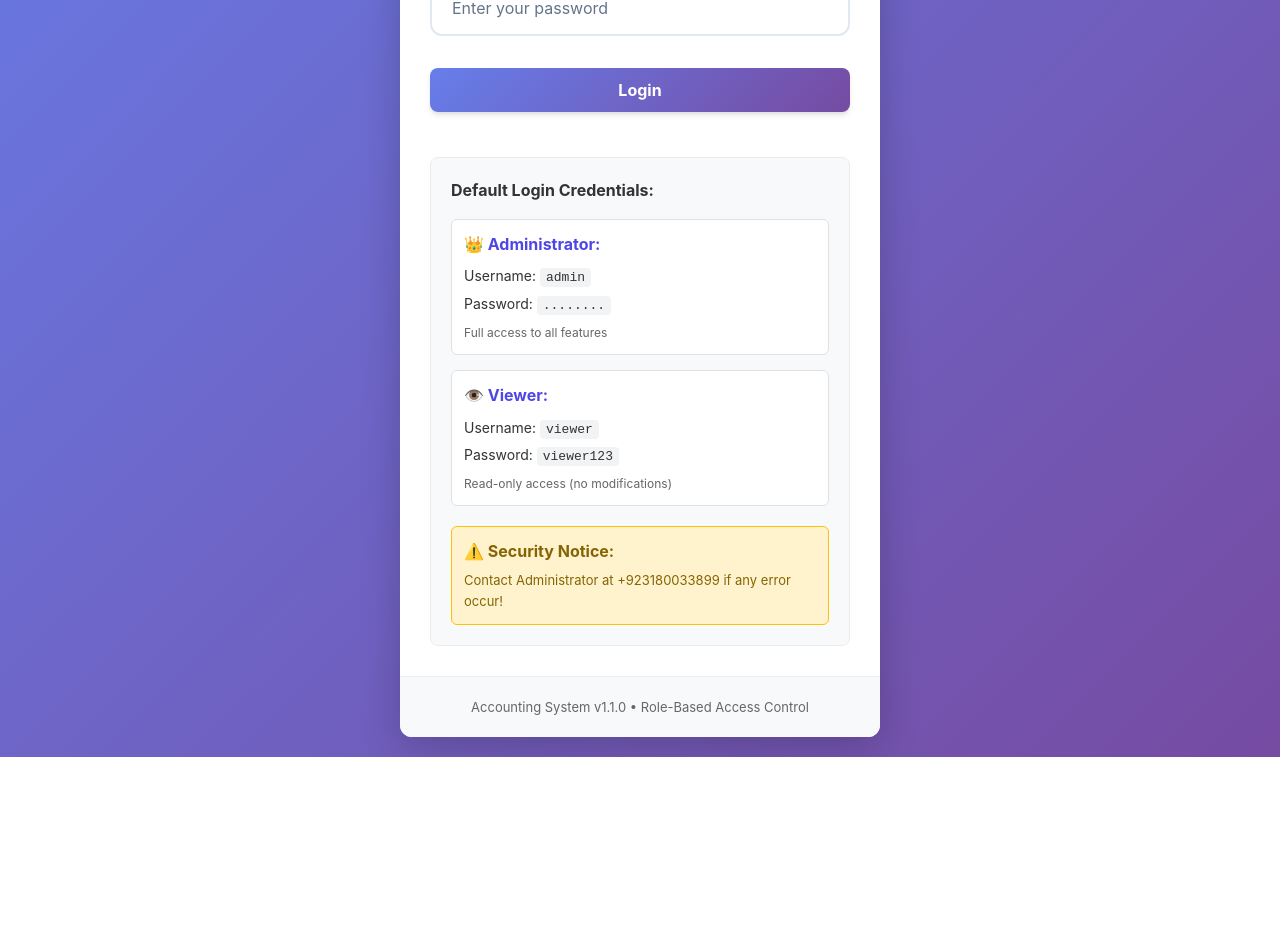
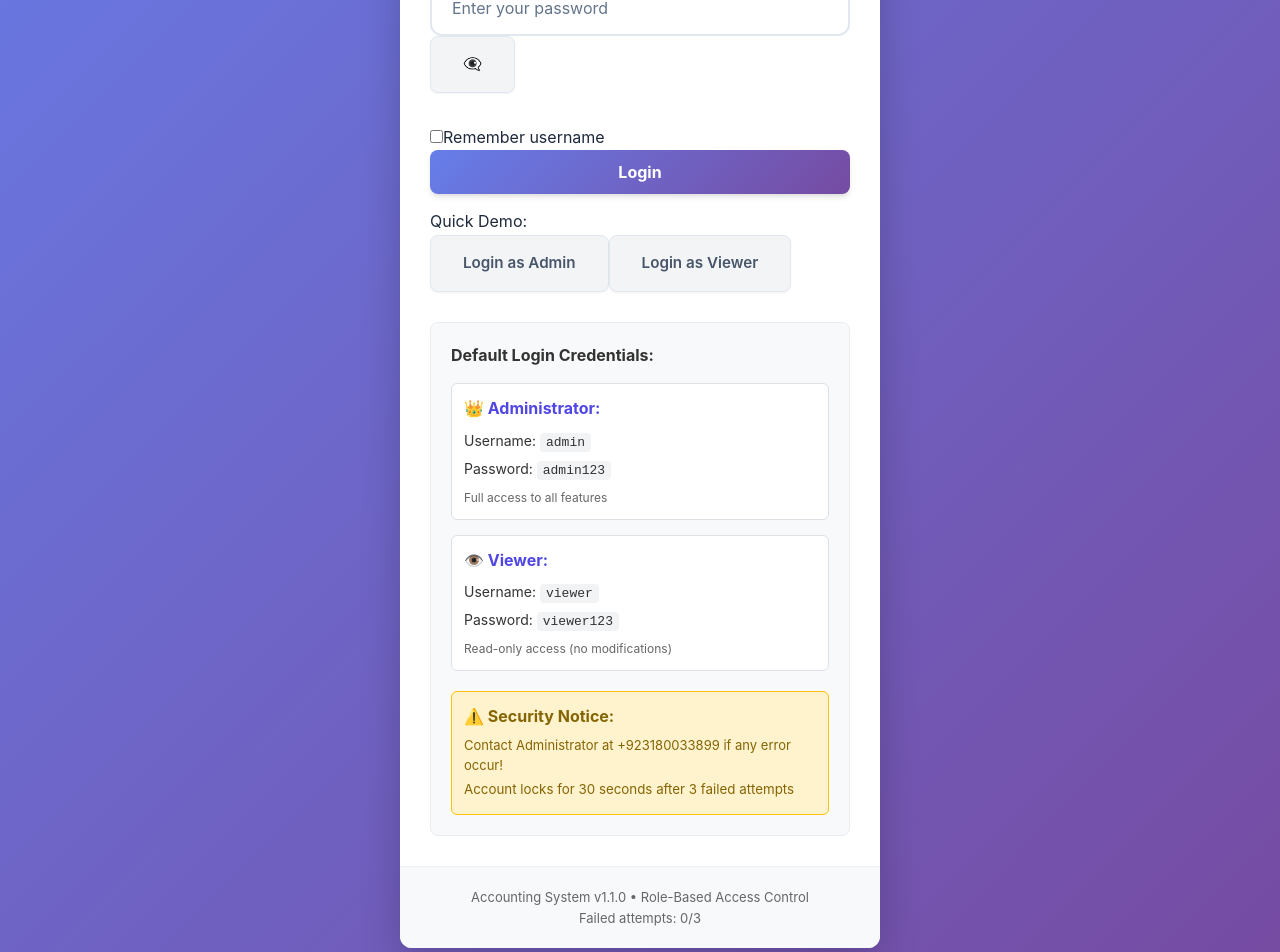
Before and after one commit to thegrotech/Double-Entry-Accounting-System, a React (Create React App) app in the folder frontend/: page / in a window 1280 px wide. Shown: the part 418-1370 px from the top of the page. Before the commit the page ends 1175 px from the top, so only its background shows below. Built offline with nearby package versions, Linux system fonts and the light colour scheme.

Commit message:
Enhance LoginPage with security and UX improvements
Added features for account locking, input sanitization, and remember me functionality.

```diff
--- a/frontend/src/components/LoginPage.js
+++ b/frontend/src/components/LoginPage.js
@@ -1,5 +1,5 @@
-import React, { useState } from 'react';
-import AuthService from '../utils/auth'; // Use AuthService directly
+import React, { useState, useEffect } from 'react';
+import AuthService from '../utils/auth';
 import './Login.css';
 
 const Login = ({ onLoginSuccess }) => {
@@ -7,21 +7,107 @@ const Login = ({ onLoginSuccess }) => {
   const [password, setPassword] = useState('');
   const [error, setError] = useState('');
   const [loading, setLoading] = useState(false);
+  const [showPassword, setShowPassword] = useState(false);
+  const [loginAttempts, setLoginAttempts] = useState(0);
+  const [isLocked, setIsLocked] = useState(false);
+  const [lockTime, setLockTime] = useState(0);
+  const [rememberMe, setRememberMe] = useState(false);
+  const [formErrors, setFormErrors] = useState({});
+
+  // Load saved username from localStorage
+  useEffect(() => {
+    const savedUsername = localStorage.getItem('rememberedUsername');
+    if (savedUsername) {
+      setUsername(savedUsername);
+      setRememberMe(true);
+    }
+  }, []);
+
+  // Handle lock countdown timer
+  useEffect(() => {
+    let timer;
+    if (isLocked && lockTime > 0) {
+      timer = setInterval(() => {
+        setLockTime(prev => {
+          if (prev <= 1) {
+            setIsLocked(false);
+            setLoginAttempts(0);
+            return 0;
+          }
+          return prev - 1;
+        });
+      }, 1000);
+    }
+    return () => clearInterval(timer);
+  }, [isLocked, lockTime]);
+
+  // Input sanitization
+  const sanitizeInput = (input) => {
+    return input
+      .trim()
+      .replace(/[<>]/g, '') // Basic XSS protection
+      .slice(0, 50); // Limit length
+  };
+
+  // Form validation
+  const validateForm = () => {
+    const errors = {};
+
+    if (!username.trim()) {
+      errors.username = 'Username is required';
+    } else if (username.length < 3) {
+      errors.username = 'Username must be at least 3 characters';
+    }
+
+    if (!password.trim()) {
+      errors.password = 'Password is required';
+    } else if (password.length < 6) {
+      errors.password = 'Password must be at least 6 characters';
+    }
+
+    return errors;
+  };
 
   const handleSubmit = async (e) => {
     e.preventDefault();
     setError('');
-    setLoading(true);
+    setFormErrors({});
 
-    if (!username.trim() || !password.trim()) {
-      setError('Please enter both username and password');
-      setLoading(false);
+    // Check if account is locked
+    if (isLocked) {
+      setError(`Account temporarily locked. Try again in ${lockTime} seconds`);
       return;
     }
 
+    // Validate form
+    const errors = validateForm();
+    if (Object.keys(errors).length > 0) {
+      setFormErrors(errors);
+      return;
+    }
+
+    setLoading(true);
+
     try {
+      // Sanitize inputs
+      const sanitizedUsername = sanitizeInput(username);
+      const sanitizedPassword = sanitizeInput(password);
+
+      // Simulate network delay for better UX
+      await new Promise(resolve => setTimeout(resolve, 500));
+
       // Use AuthService.login() directly
-      const result = await AuthService.login(username, password);
+      const result = await AuthService.login(sanitizedUsername, sanitizedPassword);
+
+      // Save username if "Remember me" is checked
+      if (rememberMe) {
+        localStorage.setItem('rememberedUsername', sanitizedUsername);
+      } else {
+        localStorage.removeItem('rememberedUsername');
+      }
+
+      // Reset login attempts on success
+      setLoginAttempts(0);
 
       // If we get here, login was successful
       // Call the parent function to notify login success
@@ -29,10 +115,30 @@ const Login = ({ onLoginSuccess }) => {
         onLoginSuccess();
       }
     } catch (err) {
-      setError(err.message || 'Invalid username or password');
+      // Increase login attempts
+      const attempts = loginAttempts + 1;
+      setLoginAttempts(attempts);
+
+      // Lock account after 3 failed attempts
+      if (attempts >= 3) {
+        setIsLocked(true);
+        setLockTime(30); // 30 seconds lock
+        setError('Too many failed attempts. Account locked for 30 seconds.');
+      } else {
+        setError(err.message || `Invalid username or password. ${3 - attempts} attempts remaining.`);
+      }
     } finally {
       setLoading(false);
     }
+  };
+
+  const togglePasswordVisibility = () => {
+    setShowPassword(!showPassword);
+  };
+
+  const handleDemoLogin = (demoUsername, demoPassword) => {
+    setUsername(demoUsername);
+    setPassword(demoPassword);
   };
 
   return (
@@ -48,7 +154,13 @@ const Login = ({ onLoginSuccess }) => {
 
           {error && (
             <div className="error-message">
-              {error}
+              <strong>⚠️ Error:</strong> {error}
+            </div>
+          )}
+
+          {isLocked && (
+            <div className="error-message">
+              <strong>🔒 Account Locked:</strong> Too many failed attempts. Please wait {lockTime} seconds.
             </div>
           )}
 
@@ -61,32 +173,97 @@ const Login = ({ onLoginSuccess }) => {
                 value={username}
                 onChange={(e) => setUsername(e.target.value)}
                 placeholder="Enter your username"
-                disabled={loading}
+                disabled={loading || isLocked}
+                className={formErrors.username ? 'input-error' : ''}
                 required
               />
+              {formErrors.username && (
+                <span className="field-error">{formErrors.username}</span>
+              )}
             </div>
 
-            <div className="form-group">
+            <div className="form-group password-group">
               <label htmlFor="password">Password</label>
+              <div className="password-input-wrapper">
                 <input
                   id="password"
-                type="password"
+                  type={showPassword ? "text" : "password"}
                   value={password}
                   onChange={(e) => setPassword(e.target.value)}
                   placeholder="Enter your password"
-                disabled={loading}
+                  disabled={loading || isLocked}
+                  className={formErrors.password ? 'input-error' : ''}
                   required
                 />
+                <button
+                  type="button"
+                  className="password-toggle"
+                  onClick={togglePasswordVisibility}
+                  disabled={loading || isLocked}
+                  aria-label={showPassword ? "Hide password" : "Show password"}
+                >
+                  {showPassword ? (
+                    <span className="eye-icon">👁️</span>
+                  ) : (
+                    <span className="eye-icon">👁️‍🗨️</span>
+                  )}
+                </button>
+              </div>
+              {formErrors.password && (
+                <span className="field-error">{formErrors.password}</span>
+              )}
+            </div>
+
+            <div className="form-options">
+              <label className="checkbox-label">
+                <input
+                  type="checkbox"
+                  checked={rememberMe}
+                  onChange={(e) => setRememberMe(e.target.checked)}
+                  disabled={loading}
+                />
+                <span>Remember username</span>
+              </label>
             </div>
 
             <button
               type="submit"
               className="login-button"
-              disabled={loading}
+              disabled={loading || isLocked}
             >
-              {loading ? 'Logging in...' : 'Login'}
+              {loading ? (
+                <>
+                  <span className="spinner"></span>
+                  Logging in...
+                </>
+              ) : (
+                'Login'
+              )}
             </button>
           </form>
+
+          {/* Quick Demo Buttons */}
+          <div className="demo-logins">
+            <p className="demo-title">Quick Demo:</p>
+            <div className="demo-buttons">
+              <button
+                type="button"
+                className="demo-button admin"
+                onClick={() => handleDemoLogin('admin', 'admin123')}
+                disabled={loading || isLocked}
+              >
+                Login as Admin
+              </button>
+              <button
+                type="button"
+                className="demo-button viewer"
+                onClick={() => handleDemoLogin('viewer', 'viewer123')}
+                disabled={loading || isLocked}
+              >
+                Login as Viewer
+              </button>
+            </div>
+          </div>
 
           <div className="login-info">
             <h4>Default Login Credentials:</h4>
@@ -94,7 +271,7 @@ const Login = ({ onLoginSuccess }) => {
               <div className="credential-item">
                 <strong>👑 Administrator:</strong>
                 <div>Username: <code>admin</code></div>
-                <div>Password: <code>........</code></div>
+                <div>Password: <code>admin123</code></div>
                 <small>Full access to all features</small>
               </div>
 
@@ -109,17 +286,20 @@ const Login = ({ onLoginSuccess }) => {
             <div className="security-notice">
               <strong>⚠️ Security Notice:</strong>
               <p>Contact Administrator at +923180033899 if any error occur!</p>
+              <small>Account locks for 30 seconds after 3 failed attempts</small>
             </div>
           </div>
         </div>
 
         <div className="login-footer">
           <p>Accounting System v1.1.0 • Role-Based Access Control</p>
+          <p className="attempts-counter">
+            Failed attempts: {loginAttempts}/3 {isLocked && `(Locked for ${lockTime}s)`}
+          </p>
         </div>
       </div>
     </div>
   );
 };
 
-
 export default Login;
```
Lines whose indentation alone changed are shown as unchanged.
